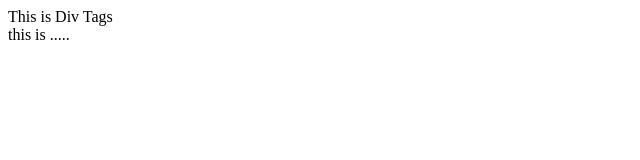
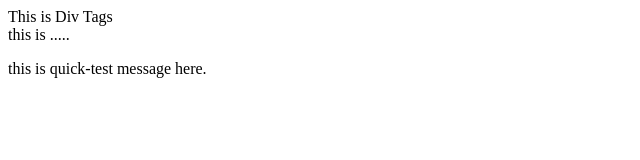
Before and after one commit to ootuskaai/demo-repo, a plain HTML site: page Index.html in a window 1280 px wide. Shown: the whole page, without its empty margins (0-640 px from the left). Drawn offline with Linux system fonts and the light colour scheme.

Commit message:
add quick-test message

```diff
--- a/Index.html
+++ b/Index.html
@@ -1,2 +1,3 @@
 <div>This is Div Tags</div>
 <div>this is .....</div>
+<p>this is quick-test message here.</p>
```
